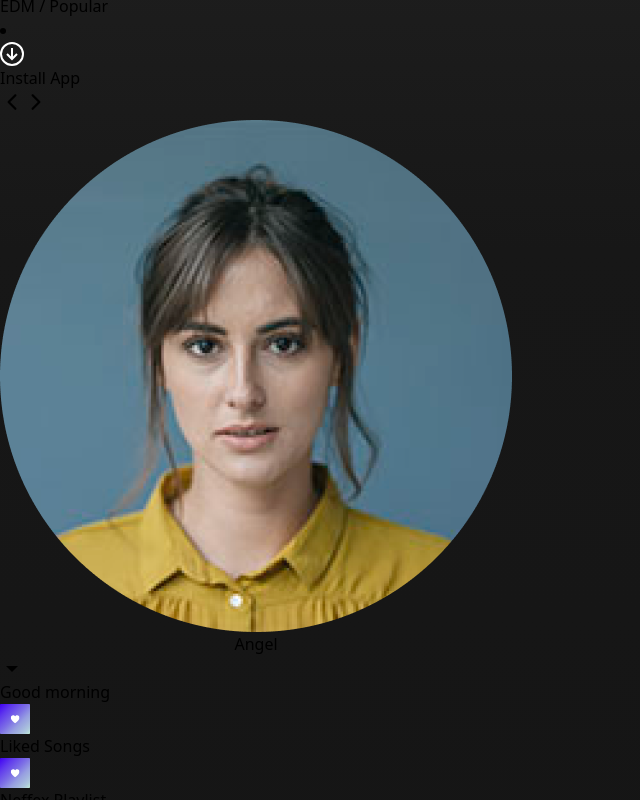
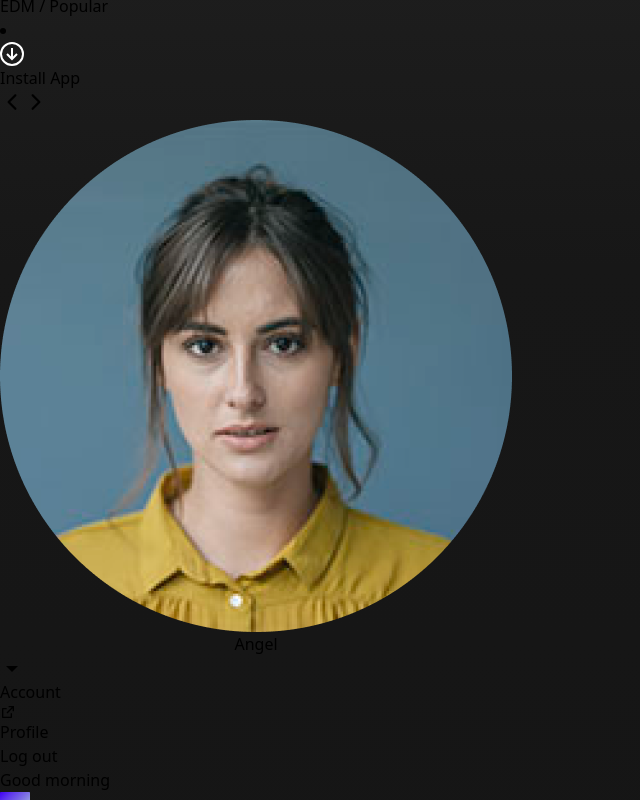
Before and after one commit to eldordev06/melodify, a React (Vite) app: page / in a window 1280 px wide. Both pictures are taken after a click on the button "Angel". Shown: the part 482-1282 px from the top of the page, without its empty margins (0-640 px from the left). Built offline with nearby package versions, Linux system fonts and the light colour scheme.

Commit message:
ProfileMenu component created

```diff
--- a/src/components/Layout/Header.jsx
+++ b/src/components/Layout/Header.jsx
@@ -1,5 +1,5 @@
 import { IoIosArrowBack, IoIosArrowForward } from "react-icons/io";
-import { RiArrowDownSFill } from "react-icons/ri";
+import ProfileMenu from '../ProfileMenu';
 
 export default function Header() {
   return (
@@ -12,17 +12,7 @@ export default function Header() {
           <IoIosArrowForward size={24} />
         </button>
       </div>
-      <button className="flex items-center gap-4 bg-[#0A0A0A] rounded-3xl p-0.5 pr-2.5 h-fit">
-        <div className="gap-2 items-center flex">
-          <img
-            src="/images/avatar.png"
-            alt="Avatar"
-            className="w-[37px] h-[37px] rounded-full"
-          />
-          <span>Angel</span>
-        </div>
-        <RiArrowDownSFill size={24} />
-      </button>
+      <ProfileMenu />
     </header>
   );
 }
--- /dev/null
+++ b/src/components/ProfileMenu.jsx
@@ -0,0 +1,43 @@
+import { useState } from "react";
+import { RiArrowDownSFill } from "react-icons/ri";
+import { RiExternalLinkLine } from "react-icons/ri";
+
+function ProfileMenu() {
+  const [isOpen, setIsOpen] = useState(false);
+
+  return (
+    <div className="relative">
+      <button
+        onClick={() => setIsOpen(!isOpen)}
+        className="flex items-center gap-4 bg-[#0A0A0A] rounded-3xl p-0.5 pr-2.5 h-fit"
+      >
+        <div className="gap-2 items-center flex">
+          <img
+            src="/images/avatar.png"
+            alt="Avatar"
+            className="w-[37px] h-[37px] rounded-full"
+          />
+          <span>Angel</span>
+        </div>
+        <RiArrowDownSFill size={24} />
+      </button>
+
+      {isOpen ? (
+        <ul className="flex flex-col items-start rounded absolute top-full mt-2.5 right-0 z-10 bg-[#282828] w-60 overflow-hidden">
+          <li className="w-full flex items-center justify-between hover:bg-[#3c3c3c] p-2.5 px-5">
+            <span>Account</span>
+            <RiExternalLinkLine />
+          </li>
+          <li className="hover:bg-[#3c3c3c] p-2.5 px-5 w-full text-start">
+            Profile
+          </li>
+          <li className="hover:bg-[#3c3c3c] p-2.5 px-5 w-full text-start">
+            Log out
+          </li>
+        </ul>
+      ) : null}
+    </div>
+  );
+}
+
+export default ProfileMenu;
```
